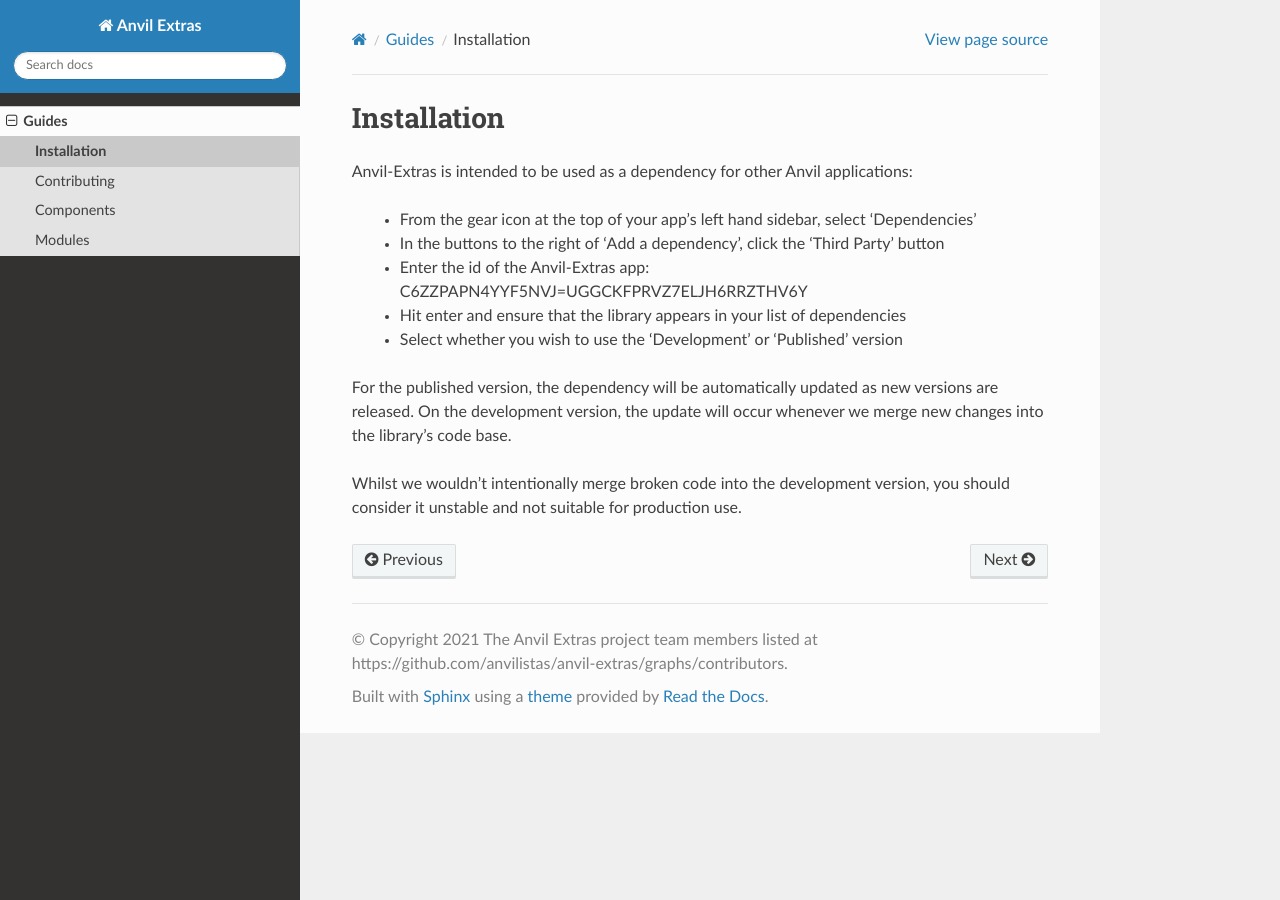
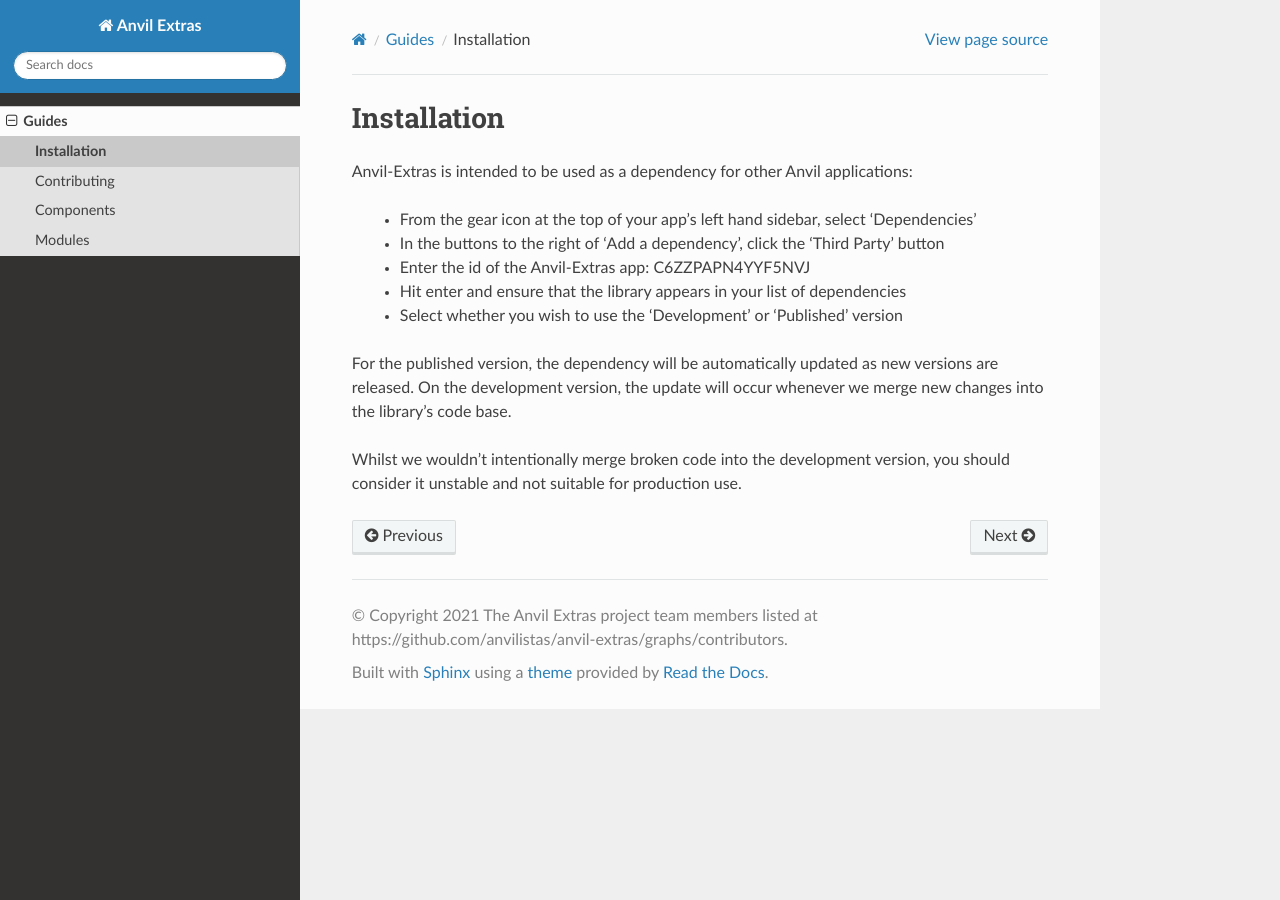
Before and after one commit to anvilistas/anvil-extras, a Sphinx documentation site: the page built from docs/guides/installation.rst, in a window 1280 px wide. Built offline with Sphinx 7.4.7 and the Read the Docs theme 2.0.0, drawn with Linux system fonts in a browser that asks for light colours.

```diff
--- a/docs/guides/installation.rst
+++ b/docs/guides/installation.rst
@@ -4,7 +4,7 @@ Anvil-Extras is intended to be used as a dependency for other Anvil applications
 
    * From the gear icon at the top of your app's left hand sidebar, select 'Dependencies'
    * In the buttons to the right of 'Add a dependency', click the 'Third Party' button
-   * Enter the id of the Anvil-Extras app: C6ZZPAPN4YYF5NVJ=UGGCKFPRVZ7ELJH6RRZTHV6Y
+   * Enter the id of the Anvil-Extras app: C6ZZPAPN4YYF5NVJ
    * Hit enter and ensure that the library appears in your list of dependencies
    * Select whether you wish to use the 'Development' or 'Published' version
 
```
Also changed, not shown: README.rst (+2 -5 lines).
